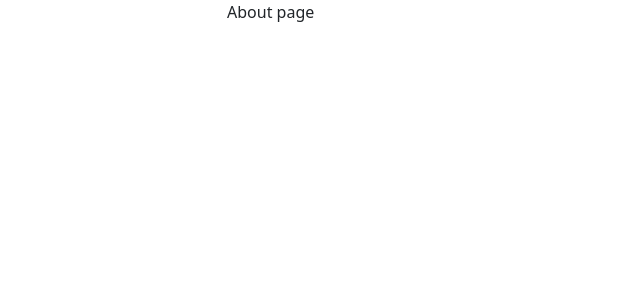
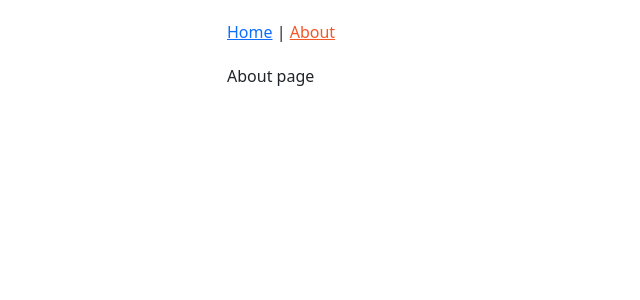
Before and after one commit to JotaAlava/Tomodoro, a React app: page /about in a window 1280 px wide. Shown: the top 300 px of the page, without its empty margins (0-640 px from the left). Built offline with nearby package versions, Linux system fonts and the light colour scheme.

Commit message:
Working routing

```diff
--- a/src/components/App.js
+++ b/src/components/App.js
@@ -1,13 +1,19 @@
 import React from "react";
-import { Route } from "react-router-dom";
+import { Route, Switch } from "react-router-dom";
 import HomePage from "./home/HomePage";
 import AboutPage from "./about/AboutPage";
+import Header from "./common/Header";
+import PageNotFound from "./common/PageNotFound";
 
 function App() {
   return (
     <div className="container-fluid">
-      <Route exact path="/" component={HomePage}></Route>
-      <Route path="/about" component={AboutPage}></Route>
+      <Header />
+      <Switch>
+        <Route exact path="/" component={HomePage}></Route>
+        <Route path="/about" component={AboutPage}></Route>
+        <Route component={PageNotFound}></Route>
+      </Switch>
     </div>
   );
 }
--- /dev/null
+++ b/src/components/common/Header.js
@@ -0,0 +1,15 @@
+import React from "react";
+import { NavLink } from "react-router-dom";
+
+const Header = () => {
+  const activeStyle = { color: "#F1582A" };
+
+  return (
+    <nav>
+      <NavLink to="/" activeStyle={activeStyle} exact>Home</NavLink> {" | "}
+      <NavLink to="/about" activeStyle={activeStyle}>About</NavLink>
+    </nav>
+  );
+};
+
+export default Header;
--- /dev/null
+++ b/src/components/common/PageNotFound.js
@@ -0,0 +1,5 @@
+import React from "react";
+
+const PageNotFound = () => <h1>Oops! Page not found.</h1>;
+
+export default PageNotFound;
```
